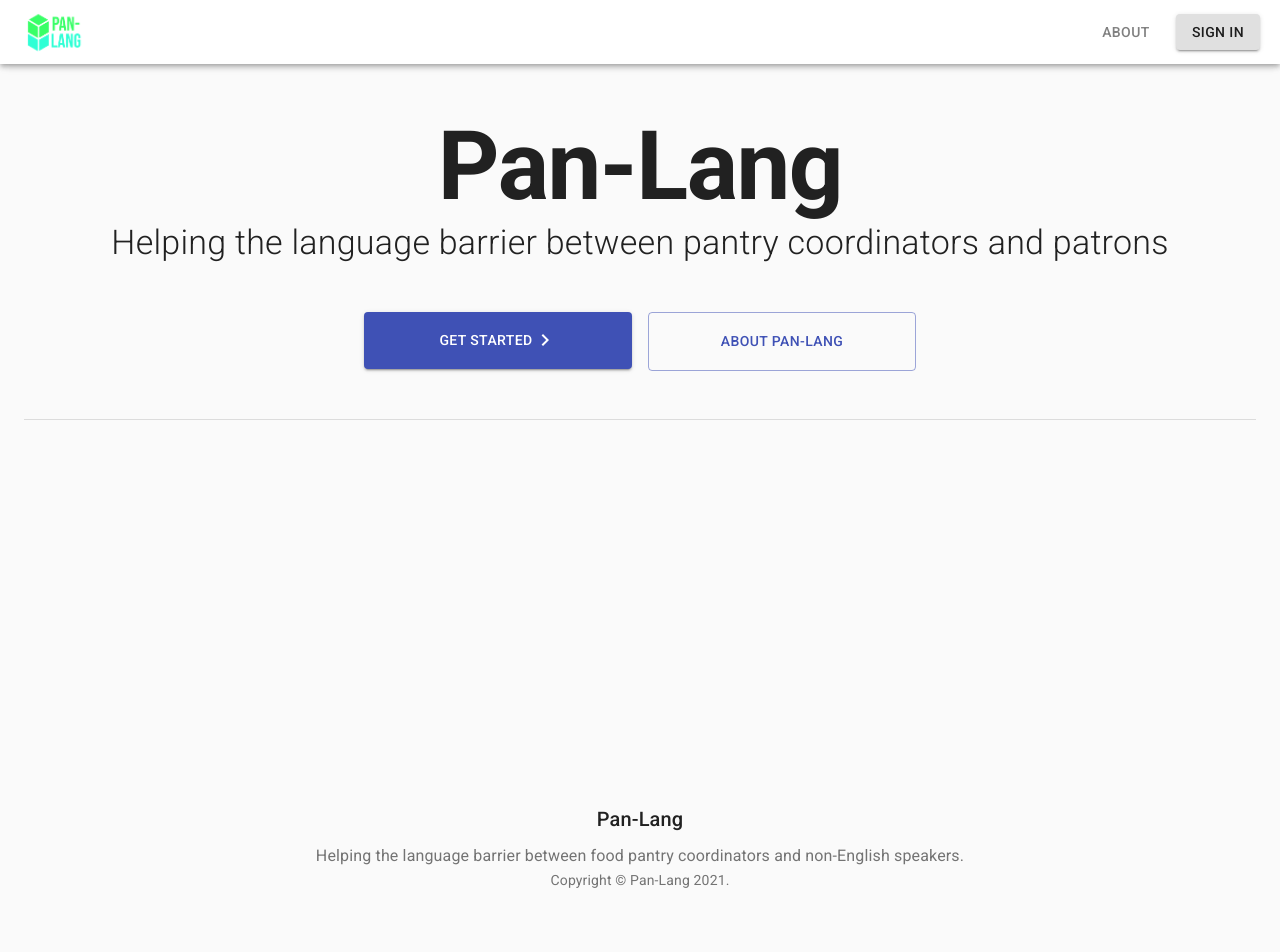
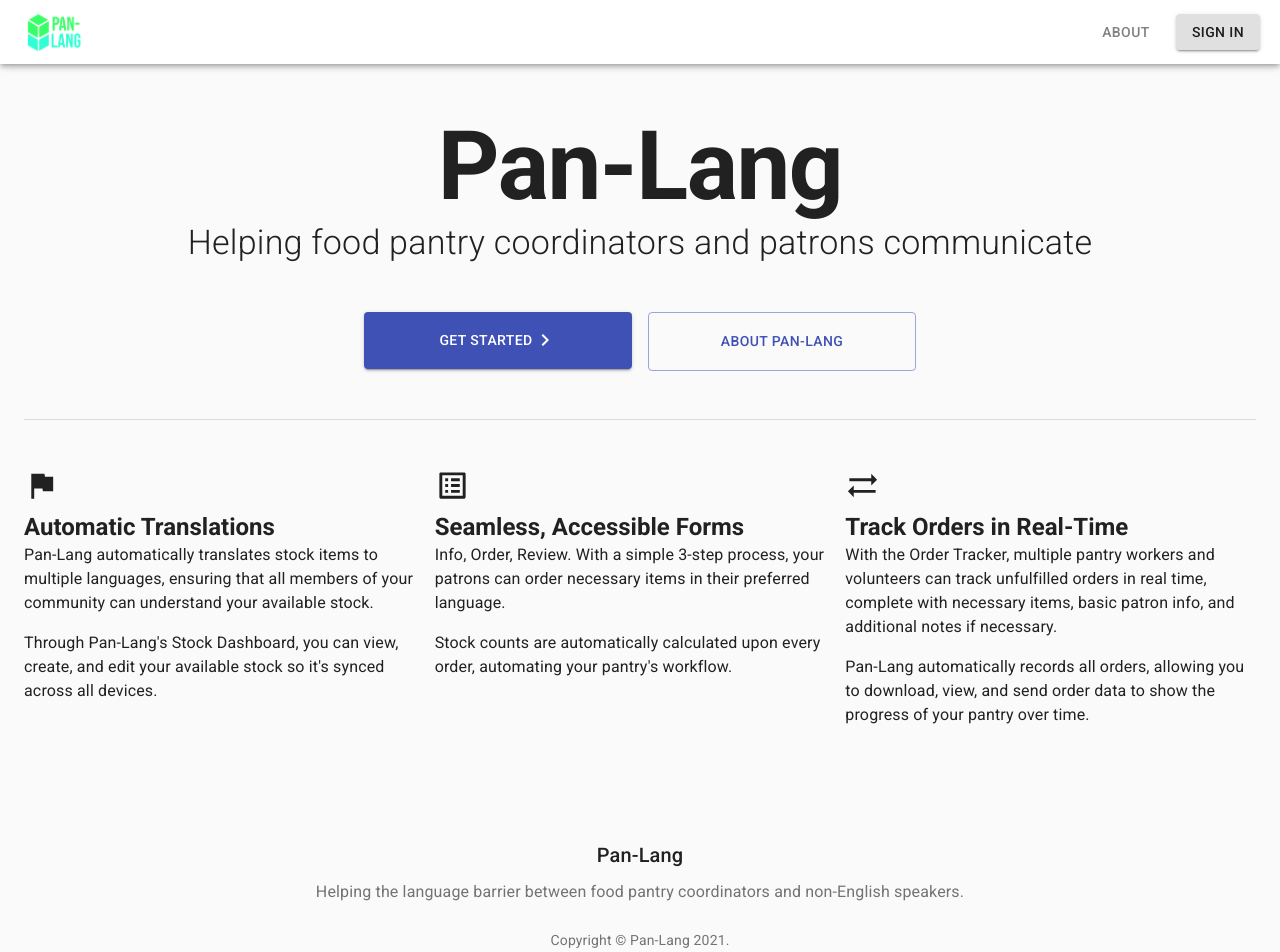
Before and after one commit to Pan-Lang/pan-lang.github.io, a React (Create React App) app: page / in a window 1280 px wide. Shown: the top 952 px of the page. Before the commit the page ends 910 px from the top, so only its background shows below. Built offline with nearby package versions, Linux system fonts and the light colour scheme; no server answers.

Commit message:
Add info

```diff
--- /dev/null
+++ b/src/constants/Landing.js
@@ -0,0 +1,31 @@
+import React from 'react';
+import FlagIcon from '@material-ui/icons/Flag';
+import ListAltIcon from '@material-ui/icons/ListAlt';
+import SyncAltIcon from '@material-ui/icons/SyncAlt';
+
+export const INFO = [
+  {
+    icon: <FlagIcon fontSize="large" />,
+    title: 'Automatic Translations',
+    body: [
+      'Pan-Lang automatically translates stock items to multiple languages, ensuring that all members of your community can understand your available stock. ',
+      "Through Pan-Lang's Stock Dashboard, you can view, create, and edit your available stock so it's synced across all devices.",
+    ],
+  },
+  {
+    icon: <ListAltIcon fontSize="large" />,
+    title: 'Seamless, Accessible Forms',
+    body: [
+      'Info, Order, Review. With a simple 3-step process, your patrons can order necessary items in their preferred language.',
+      "Stock counts are automatically calculated upon every order, automating your pantry's workflow.",
+    ],
+  },
+  {
+    icon: <SyncAltIcon fontSize="large"/>,
+    title: 'Track Orders in Real-Time',
+    body: [
+      'With the Order Tracker, multiple pantry workers and volunteers can track unfulfilled orders in real time, complete with necessary items, basic patron info, and additional notes if necessary.',
+      'Pan-Lang automatically records all orders, allowing you to download, view, and send order data to show the progress of your pantry over time.',
+    ],
+  },
+];
--- a/src/pages/Home/Landing.js
+++ b/src/pages/Home/Landing.js
@@ -9,6 +9,7 @@
 import { ABOUT, SIGN_IN } from '../../constants/Routes';
 import { makeStyles } from '@material-ui/core';
 import useMobile from '../../hooks/useMobile';
+import { INFO } from '../../constants/Landing';
 
 /**
  * Landing page for Pan-Lang.
@@ -36,7 +37,7 @@
         align="center"
         className={classes.subtitle}
       >
-        Helping the language barrier between pantry coordinators and patrons
+        Helping food pantry coordinators and patrons communicate
       </Typography>
 
       {/* Actions */}
@@ -75,8 +76,25 @@
 
       <Divider />
 
+      <Grid container className={classes.info}>
+        {INFO.map((section) => (
+          <Grid item md={4} xs={12} className={classes.infoSection}>
+            {section.icon}
+            <Typography
+              variant={isMobile ? 'h5' : 'h5'}
+              component="h3"
+              className={classes.sectionTitle}
+            >
+              <b>{section.title}</b>
+            </Typography>
+            {section.body.map((p) => (
+              <Typography paragraph>{p}</Typography>
+            ))}
+          </Grid>
+        ))}
+      </Grid>
+
       <footer className={classes.footer}>
-        <Container maxWidth="lg">
         <Typography variant="h6" align="center" gutterBottom>
           {'Pan-Lang'}
         </Typography>
@@ -90,14 +108,17 @@
             'Helping the language barrier between food pantry coordinators and non-English speakers.'
           }
         </Typography>
-          <Typography variant="body2" color="textSecondary" align="center">
+        <Typography
+          variant="body2"
+          color="textSecondary"
+          align="center"
+          className={classes.copyright}
+        >
           {'Copyright © '}
           Pan-Lang {new Date().getFullYear()}
           {'.'}
         </Typography>
-        </Container>
       </footer>
-      <br></br>
     </Container>
   );
 }
@@ -119,9 +140,27 @@
   heroButton: {
     padding: theme.spacing(2),
   },
+  info: {
+    marginTop: theme.spacing(6),
+    marginBottom: theme.spacing(8),
+  },
+  sectionTitle: {
+    marginTop: theme.spacing(1),
+  },
+  infoSection: {
+    [theme.breakpoints.down('md')]: {
+      margin: theme.spacing(2),
+    },
+  },
   footer: {
+    width: '100%',
     marginTop: 'auto',
+    paddingTop: theme.spacing(4),
+    paddingBottom: theme.spacing(4),
   },
+  copyright: {
+    marginTop: theme.spacing(3),
+  }
 }));
 
 export default Landing;
```
Lines whose indentation alone changed are shown as unchanged.
